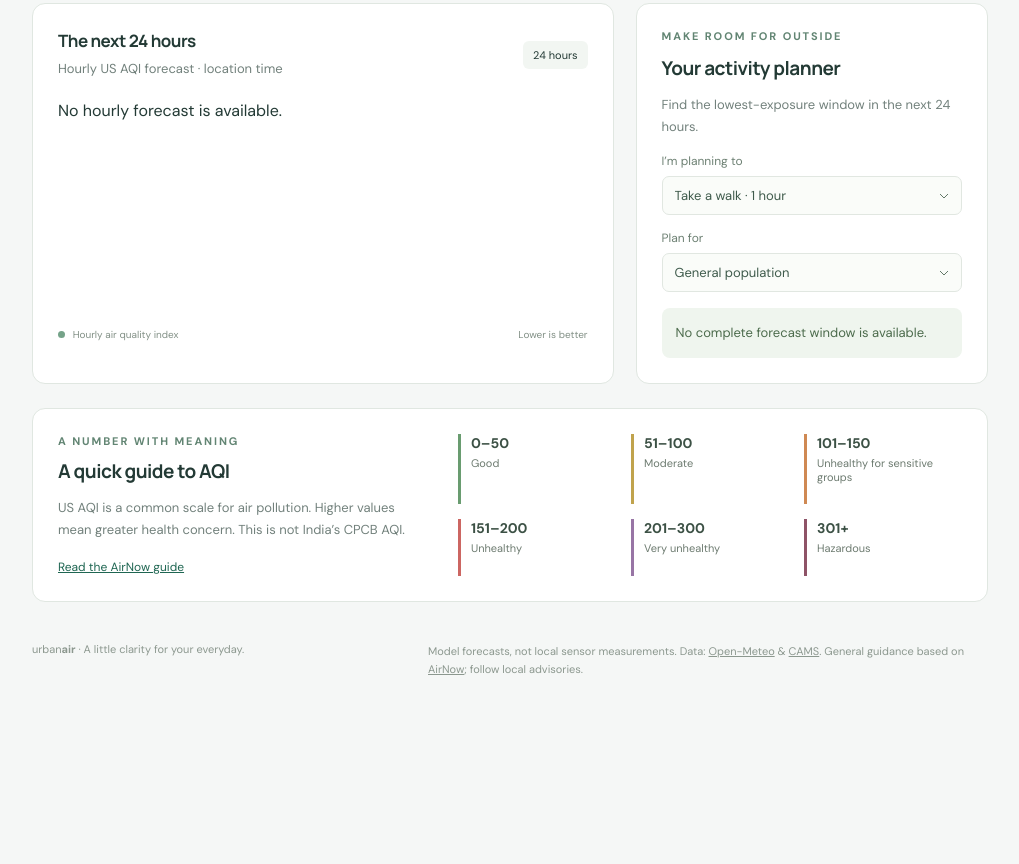
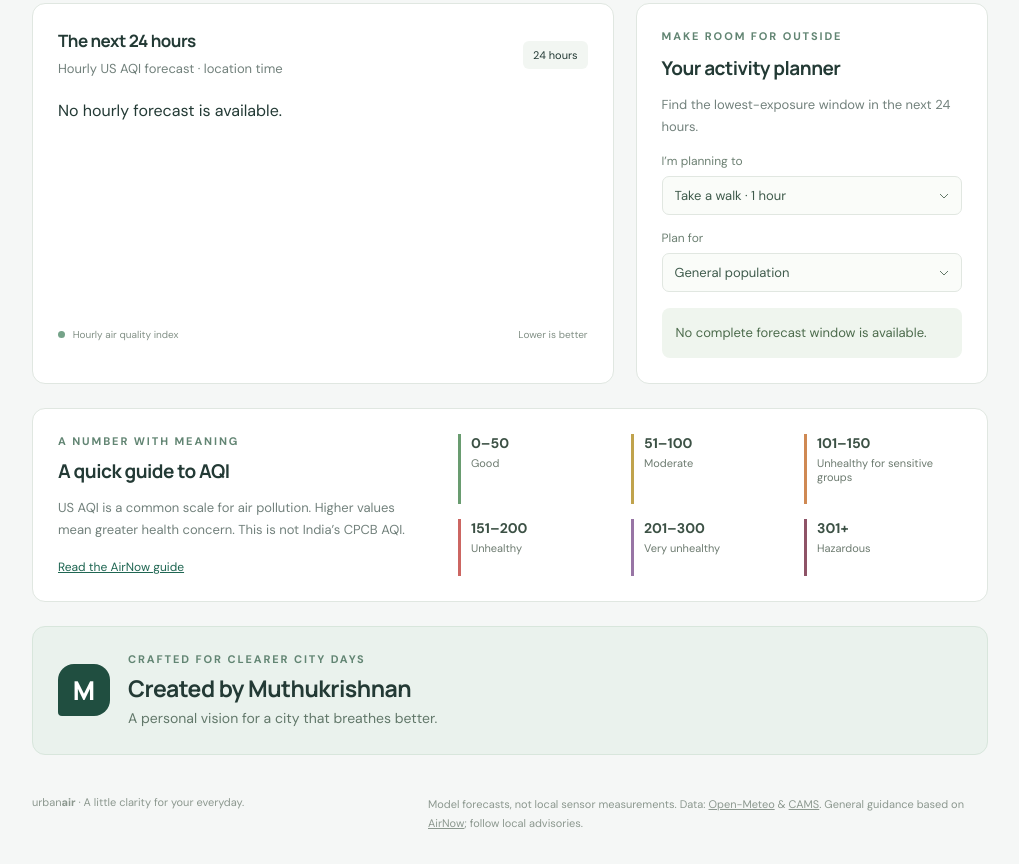
Before and after one commit to Muthukrishnan6969/urban-air-quality-assistant, a website: page dist/index.html in a window 1280 px wide. Shown: the part 1008-1872 px from the top of the page, without its empty margins (248-1267 px from the left). Before the commit the page ends 1719 px from the top, so only its background shows below. Drawn offline with Linux system fonts and the light colour scheme; no server answers.

Commit message:
Add Muthukrishnan creator signature

```diff
--- a/dist/index.html
+++ b/dist/index.html
@@ -1,5 +1,5 @@
 <!doctype html>
-<html lang="en"><head><meta charset="utf-8"><meta name="viewport" content="width=device-width,initial-scale=1"><meta name="description" content="Understand your city's air. Explore air quality forecasts, pollutants, and plan a better time to head outside."><title>Urban Air Quality Assistant</title><link rel="stylesheet" href="style.css"><script type="module" src="app.js"></script></head><body>
+<html lang="en"><head><meta charset="utf-8"><meta name="viewport" content="width=device-width,initial-scale=1"><meta name="description" content="Understand your city's air. Explore air quality forecasts, pollutants, and plan a better time to head outside."><meta name="author" content="Muthukrishnan"><title>Urban Air Quality Assistant</title><link rel="stylesheet" href="style.css"><script type="module" src="app.js"></script></head><body>
 <aside><a class="brand" href="#"><span class="logo">≋</span> urban<span class="brand-light">air</span></a><div class="aside-caption">YOUR EVERYDAY AIR COMPANION</div><nav><a class="active" href="#overview">◉ <span>Overview</span></a><a href="#forecast">▥ <span>Air forecast</span></a><a href="#planner">✧ <span>Activity planner</span></a><a href="#learn">◎ <span>Understand AQI</span></a></nav><section class="saved"><h3>MY PLACES</h3><div id="saved"></div></section><div class="aside-bottom"><span class="leaf">❋</span><h3>A little awareness.<br>A better day outside.</h3><p>Small decisions start with knowing your air.</p></div></aside>
 <div class="workspace"><header><span class="header-label">Urban Air Quality Assistant</span><div class="header-actions"><button id="demo" class="quiet">Try demo</button><span class="avatar" aria-label="Personal dashboard">U</span></div></header><main id="overview"><div class="intro"><div><div class="eyebrow">BREATHE WITH CONFIDENCE</div><h1>Know your air.<br class="mobile-break"> Plan your day.</h1><p>A clearer picture of the air around you.</p></div><div class="date" id="today"></div></div>
 <div class="search-row"><form id="search-form"><label class="sr-only" for="search">Search city</label><span aria-hidden="true">⌕</span><input id="search" placeholder="Search a city, e.g. Chennai" required minlength="2" autocomplete="off"><button type="submit">Search city</button></form><button id="locate" class="outline">⌖ <span>Use my location</span></button></div><div id="results" class="results" hidden></div><p id="message" role="status" aria-live="polite"></p>
@@ -9,4 +9,4 @@
 <section class="section" id="pollutants"><div class="section-heading"><h2>What’s in the air?</h2><span class="muted">Concentrations · µg/m³</span></div><div id="pollutant-grid" class="pollutant-grid"></div></section>
 <div class="lower-grid"><section class="panel" id="forecast"><div class="section-heading"><div><h2>The next 24 hours</h2><p class="muted">Hourly US AQI forecast · location time</p></div><span class="chart-tag">24 hours</span></div><div id="chart" class="chart"><p class="muted">Forecast will appear here.</p></div><div class="chart-foot"><span><i class="legend-dot"></i> Hourly air quality index</span><span>Lower is better</span></div></section><section class="panel planner" id="planner"><div class="eyebrow">MAKE ROOM FOR OUTSIDE</div><h2>Your activity planner</h2><p class="muted">Find the lowest-exposure window in the next 24 hours.</p><label for="activity">I’m planning to</label><select id="activity"><option value="walk">Take a walk · 1 hour</option><option value="run">Go for a run · 1 hour</option><option value="cycle">Ride a bicycle · 2 hours</option></select><label for="profile">Plan for</label><select id="profile"><option value="general">General population</option><option value="sensitive">People sensitive to air pollution</option></select><div id="plan" class="plan-result" aria-live="polite">Choose a city to build your plan.</div></section></div>
 <section class="panel learn" id="learn"><div><div class="eyebrow">A NUMBER WITH MEANING</div><h2>A quick guide to AQI</h2><p class="muted">US AQI is a common scale for air pollution. Higher values mean greater health concern. This is not India’s CPCB AQI.</p><a href="https://www.airnow.gov/aqi/aqi-basics/" target="_blank" rel="noreferrer">Read the AirNow guide</a></div><div id="aqi-guide" class="guide-grid"></div></section>
-<footer><span>urban<strong>air</strong> · A little clarity for your everyday.</span><p>Model forecasts, not local sensor measurements. Data: <a href="https://open-meteo.com/" target="_blank" rel="noreferrer">Open-Meteo</a> &amp; <a href="https://atmosphere.copernicus.eu/" target="_blank" rel="noreferrer">CAMS</a>. General guidance based on <a href="https://www.airnow.gov/aqi/aqi-basics/">AirNow</a>; follow local advisories.</p></footer></main></div></body></html>
+<section class="panel" aria-label="Project creator" style="display:flex;align-items:center;gap:18px;margin-top:24px;background:#eaf2ed;border-color:#d8e6dc"><span aria-hidden="true" style="display:grid;place-items:center;flex-shrink:0;width:52px;height:52px;border-radius:16px 16px 16px 4px;background:#204e40;color:#fff;font:800 26px Manrope,sans-serif">M<span style="display:none">.</span></span><div><div class="eyebrow">CRAFTED FOR CLEARER CITY DAYS</div><h2 style="margin:6px 0 3px;font-size:23px">Created by Muthukrishnan</h2><p style="margin:0;color:#62786a;font-size:14px;line-height:1.6">A personal vision for a city that breathes better.</p></div></section><footer><span>urban<strong>air</strong> · A little clarity for your everyday.</span><p>Model forecasts, not local sensor measurements. Data: <a href="https://open-meteo.com/" target="_blank" rel="noreferrer">Open-Meteo</a> &amp; <a href="https://atmosphere.copernicus.eu/" target="_blank" rel="noreferrer">CAMS</a>. General guidance based on <a href="https://www.airnow.gov/aqi/aqi-basics/">AirNow</a>; follow local advisories.</p></footer></main></div></body></html>
```
